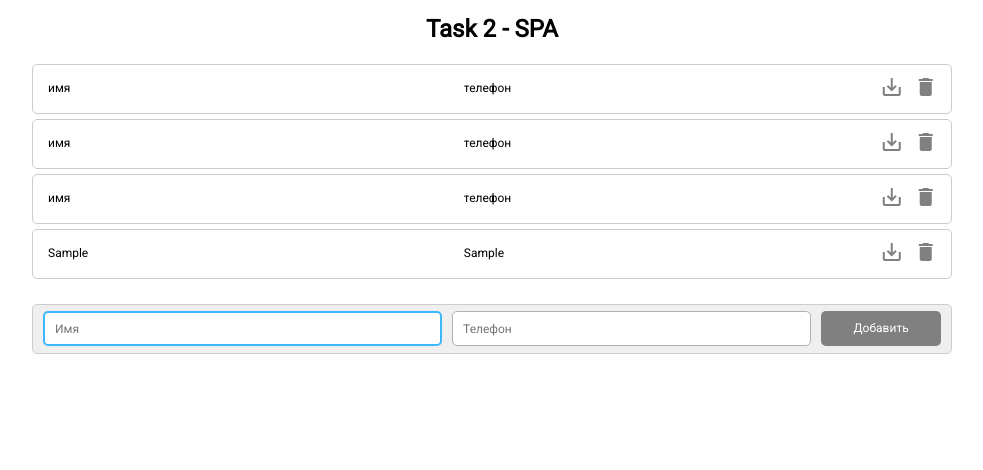
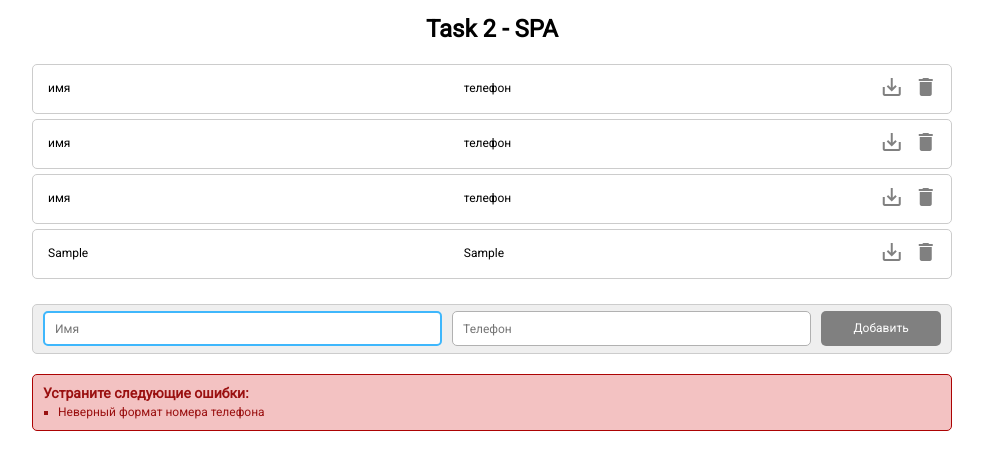
Before and after one commit to evn88/spa, a website built with webpack: page src/index.html in a window 1280 px wide. Both pictures are taken after typing "Sample", "Sample" into the empty fields and a click on the button "Добавить". Shown: the whole page, without its empty margins (148-1131 px from the left). Built offline with nearby package versions, Linux system fonts and the light colour scheme.

Commit message:
lastChanges

```diff
--- /dev/null
+++ b/src/core/Connector.js
@@ -0,0 +1,25 @@
+class Connector {
+  constructor(config) {
+    this.config = config || {}
+  }
+
+  get() {
+    return 'test get'
+  }
+
+  create() {
+    return 'test create'
+  }
+
+  edit() {
+    return 'test edit'
+  }
+
+  delete() {
+    return 'test del'
+  }
+}
+
+export function $(config) {
+  return new Connector(config)
+}
--- /dev/null
+++ b/src/core/validator.js
@@ -0,0 +1,52 @@
+/* eslint-disable no-useless-escape */
+/* eslint-disable max-len */
+export function validate(element, options, form) {
+  /**
+  ** string, number, phone, email
+   */
+  const el = element.value
+  const errorForm = document.getElementById(form)
+  const errorList = document.getElementById('errorList')
+  const errorMessages = []
+  let rgxTemplate = new RegExp()
+
+  if (!el) {
+    errorMessages.push('Необходимо заполнить поле')
+    return false
+  }
+
+  if (Array.isArray(options)) {
+    options.forEach(o => {
+      if (o === 'phone') {
+        rgxTemplate = /^[\+]?[(]?[0-9]{3}[)]?[-\s\.]?[0-9]{3}[-\s\.]?[0-9]{4,6}$/im
+        errorMessages.push('Неверный формат номера телефона')
+      }
+      if (o === 'string') {
+        rgxTemplate = /^[a-zA-Zа-яА-Я]/;
+        errorMessages.push('Допустим ввод только текста')
+      }
+      if (o === 'email') {
+        rgxTemplate = /^(([^<>()\[\]\\.,;:\s@"]+(\.[^<>()\[\]\\.,;:\s@"]+)*)|(".+"))@((\[[0-9]{1,3}\.[0-9]{1,3}\.[0-9]{1,3}\.[0-9]{1,3}\])|(([a-zA-Z\-0-9]+\.)+[a-zA-Z]{2,}))$/
+        errorMessages.push('Неверный формат e-mail')
+      }
+    })
+
+    if (rgxTemplate.test(String(el))) {
+      errorForm.style.display = 'none'
+      return true
+    } else {
+      errorForm.style.display = 'block'
+
+      const li = document.createElement('li')
+
+      console.log(errorList.children)
+      errorMessages.forEach(error => {
+        li.innerText = error
+        errorList.append(li)
+      })
+      return false
+    }
+  } else {
+    console.error('options is not an Array')
+  }
+}
--- a/src/index.html
+++ b/src/index.html
@@ -45,6 +45,10 @@
         <button type="submit" id="addButton">Добавить</button>
       </form>
     </div>
+    <div id="errorMessage" style="display: none;">
+      <h3>Устраните следующие ошибки: </h3>
+      <ul id="errorList"></ul>
+    </div>
   </div>
 </body>
 </html>
--- a/src/index.js
+++ b/src/index.js
@@ -1,35 +1,33 @@
-// import {$} from '@core/dom'
+import {validate} from '@core/validator'
+// import {Connector} from '@core/Connector'
 import './scss/index.scss'
+
+// const api = new Connector({
+//   url: 'https://dev.vershkoff.ru/api',
+// })
+
+// console.log(api)
 
 const form = document.querySelector('form')
 const list = document.querySelector('.list')
-// button.submit = handleButtonClick
 
-// function handleButtonClick() {
-//   const formName = document.getElementById('formName')
-//   const formPhone = document.getElementById('formPhone')
-
-//   console.log('formName', formName.value)
-//   console.log('formPhone', formPhone.value)
-
-//   formName.value = formPhone.value = ''
-// }
-
-// console.log(list)
-// for (const item of list) {
-//   console.log(
-//       item
-//   )
-// }
-// for(let i = 0; i < lis)
-
-// Обработка формы
 
 form.addEventListener('submit', function(e) {
   e.preventDefault();
 
   const formName = document.getElementById('formName')
   const formPhone = document.getElementById('formPhone')
+
+  const formNameErr = validate(
+      formName,
+      ['required', 'string', 'min:3'],
+      'errorMessage'
+  )
+  const formPhoneErr = validate(
+      formPhone,
+      ['required', 'phone'],
+      'errorMessage'
+  )
 
   const listHTML =
    `<div class="list__item">
@@ -41,10 +39,13 @@ form.addEventListener('submit', function(e) {
       </div>
     </div>`;
 
-  list.insertAdjacentHTML('beforeEnd', listHTML)
 
-  formName.value = formPhone.value = ''
-  formName.focus();
+  if (formNameErr || formPhoneErr) {
+    // console.log('form: ', formName, formPhone)
+    list.insertAdjacentHTML('beforeEnd', listHTML)
+    formName.value = formPhone.value = null // clean form
+    formName.focus();
+  }
 })
 
 // Обработка удаления
--- /dev/null
+++ b/src/scss/errors.scss
@@ -0,0 +1,17 @@
+#errorMessage {
+  margin: 20px;
+  padding: 10px;
+  background-color: #f3c2c2;
+  color: #9a1010;
+  border: 1px solid #ac0303;
+  border-radius: 5px;
+
+  h3 {
+    padding-bottom: 5px;
+  }
+
+  li {
+    list-style: square outside;
+    margin-left: 15px;
+  }
+}
--- a/src/scss/index.scss
+++ b/src/scss/index.scss
@@ -1,5 +1,7 @@
 @import url("https://fonts.googleapis.com/css2?family=Roboto&display=swap");
 @import "~normalize.css";
+@import "variables";
+@import "errors";
 
 * {
   margin: 0;
```
Also changed, not shown: dist/favicon.ico (added), dist/index.html (added), 2 other files.
